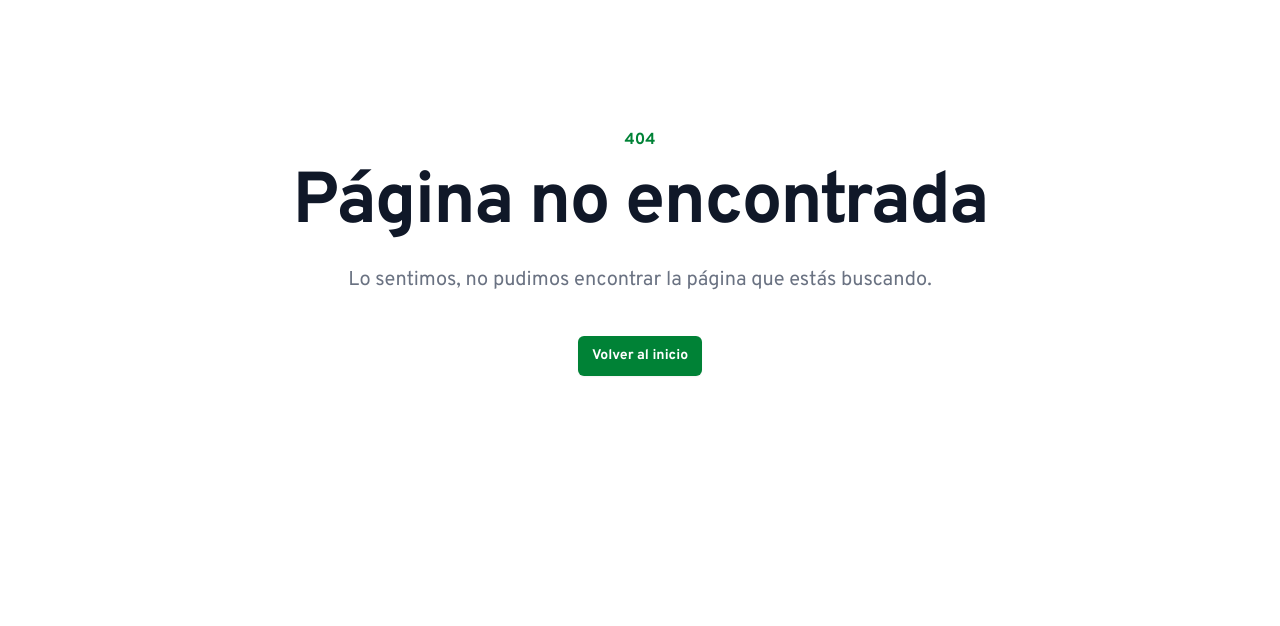
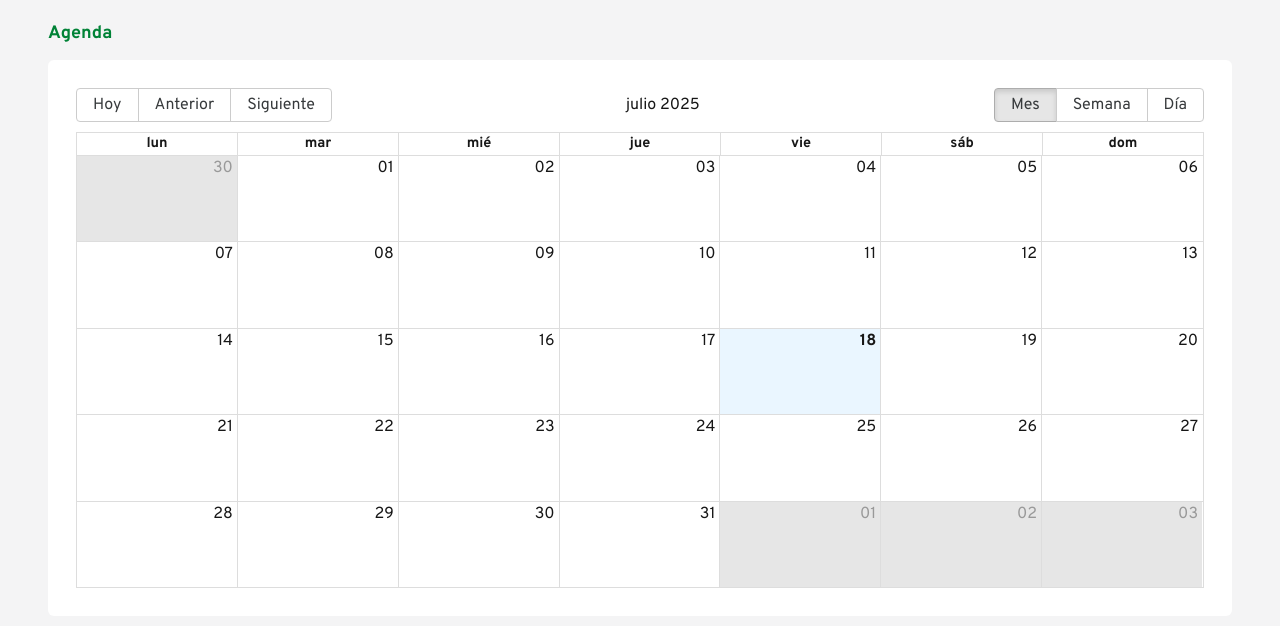
Before and after one commit to carlosed7641/beauty-booking, a Next.js app: page /admin/schedule in a window 1280 px wide. Before the commit this address had no page. Shown: the top 626 px of the page. Built offline with nearby package versions, Linux system fonts and the light colour scheme.

Commit message:
wip admin schedule

```diff
--- /dev/null
+++ b/app/admin/(admin)/schedule/page.tsx
@@ -0,0 +1,65 @@
+'use client'
+
+import { Calendar, Event } from 'react-big-calendar'
+import 'react-big-calendar/lib/css/react-big-calendar.css'
+import { useModal } from '@/store'
+import { getMessagesES, localizer } from '@/helpers'
+import { useState } from 'react'
+import { Modal, ModalHeader } from '@/components'
+
+const events = [
+    {
+        title: 'Corte hombre',
+        start: new Date(2025, 8, 10, 10, 0, 0), // 10 de septiembre 2025, 10:00
+        end: new Date(2025, 8, 10, 12, 0, 0),   // 10 de septiembre 2025, 12:00
+        allDay: false
+    }
+]
+
+
+export default function SchedulesPage() {
+
+    const { openModal, setOpenModal } = useModal()
+    const [selectedEvent, setSelectedEvent] = useState<Event>()
+
+    const onSelect = (event: Event) => {
+        setOpenModal(SchedulesPage.name)
+        setSelectedEvent(event)
+    }
+
+    return (
+        <>
+            <h1 className="text-lg text-green-700 mb-3 font-bold">Agenda</h1>
+            <div className="flex flex-col gap-6">
+                <div className="bg-white w-full rounded-md p-7">
+                    <Calendar
+                        culture='es'
+                        messages={getMessagesES()}
+                        views={['month', 'week', 'day']}
+                        localizer={localizer}
+                        events={events}
+                        startAccessor="start"
+                        endAccessor="end"
+                        eventPropGetter={() => ({
+                            style: {
+                                backgroundColor: '#008236',
+                                color: '#ffffff'
+                            }
+                        })}
+                        onSelectEvent={onSelect}
+                        className="h-screen! md:h-[500px]!"
+                    />
+                </div>
+            </div>
+            {
+                openModal === SchedulesPage.name &&
+                <Modal className="overflow-hidden!">
+                    <ModalHeader>
+                        <h1 className="text-green-700 font-bold">{selectedEvent?.title}</h1>
+                    </ModalHeader>
+                    Yesss
+                </Modal>
+            }
+        </>
+    )
+}
--- a/app/globals.css
+++ b/app/globals.css
@@ -42,7 +42,26 @@ body {
   font-size: 10px !important;
 }
 
+@media (width <= 48rem) {
+  .rbc-toolbar {
+    gap: 12px;
+  }
+
+  .rbc-header {
+    font-size: 10px !important;
+    align-items: center;
+    display: flex;
+    justify-content: center;
+  }
+}
+
+
 @keyframes fadeIn {
-  from { opacity: 0; }
-  to { opacity: 1; }
+  from {
+    opacity: 0;
+  }
+
+  to {
+    opacity: 1;
+  }
 }
--- /dev/null
+++ b/app/helpers/calendar-localizer.ts
@@ -0,0 +1,17 @@
+'use client'
+
+import { dateFnsLocalizer } from 'react-big-calendar'
+import { format, parse, startOfWeek, getDay } from 'date-fns'
+import esES from 'date-fns/locale/es'
+
+const locales = {
+    'es': esES
+}
+
+export const localizer = dateFnsLocalizer({
+    format,
+    parse,
+    startOfWeek,
+    getDay,
+    locales
+})
--- /dev/null
+++ b/app/helpers/get-messages.ts
@@ -0,0 +1,15 @@
+export const getMessagesES = () => {
+    return {
+        allDay: 'Todo el día',
+        previous: 'Anterior',
+        next: 'Siguiente',
+        today: 'Hoy',
+        month: 'Mes',
+        week: 'Semana',
+        day: 'Día',
+        date: 'Fecha',
+        time: 'Hora',
+        event: 'Evento',
+        // showMore: total => `+ Ver más (${total})`
+    }
+}
--- a/app/helpers/index.ts
+++ b/app/helpers/index.ts
@@ -1,9 +1,11 @@
+export * from './calendar-localizer'
 export * from './format-number'
 export * from './format-text'
 export * from './format-timestamp'
 export * from './generate-dates-array'
 export * from './generate-hours-array'
 export * from './get-abbreviated-date'
+export * from './get-messages'
 export * from './get-service-results'
 export * from './get-star-quantity'
 export * from './get-total-minutes'
--- a/package.json
+++ b/package.json
@@ -10,8 +10,10 @@
   },
   "dependencies": {
     "clsx": "^2.1.1",
+    "date-fns": "2",
     "next": "15.2.1",
     "react": "^19.0.0",
+    "react-big-calendar": "^1.19.4",
     "react-dom": "^19.0.0",
     "react-hook-form": "^7.56.3",
     "react-icons": "^5.5.0",
@@ -21,8 +23,10 @@
   },
   "devDependencies": {
     "@tailwindcss/postcss": "^4",
+    "@types/globalize": "^1.5.5",
     "@types/node": "^20",
     "@types/react": "^19",
+    "@types/react-big-calendar": "^1.16.2",
     "@types/react-dom": "^19",
     "@types/react-slick": "^0.23.13",
     "tailwindcss": "^4",
```
Also changed, not shown: 1 other file (tests, documents, lock files or other folders).
